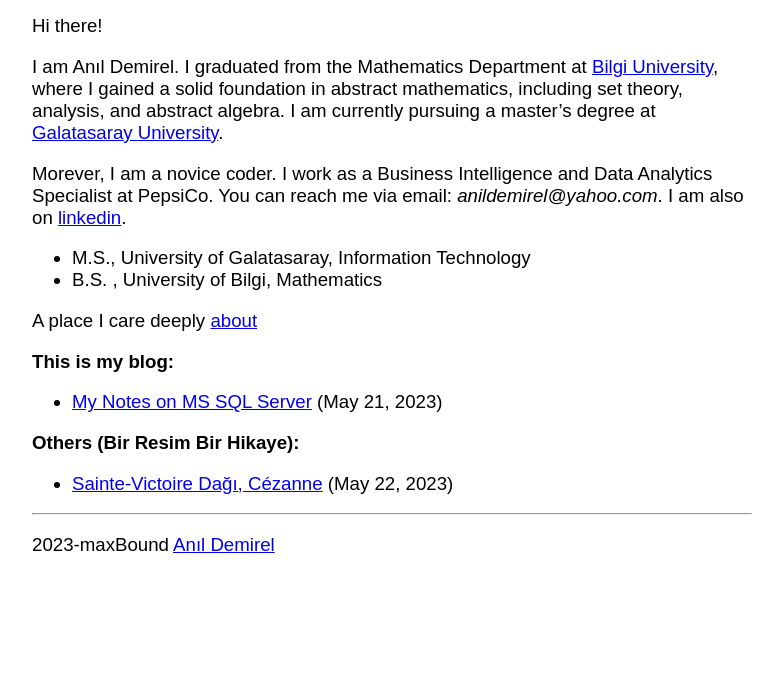
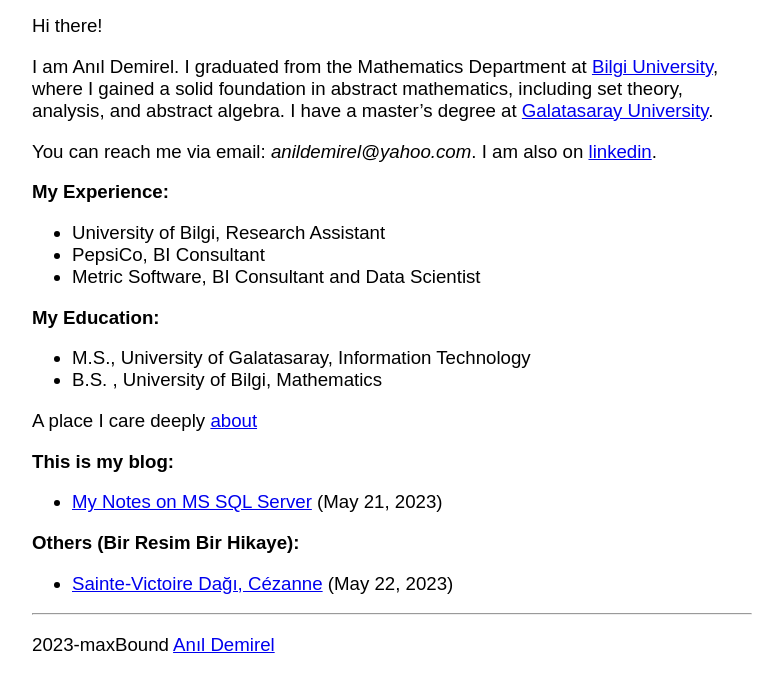
Before and after one commit to anildemirel/anildemirel.github.io, a plain HTML site: page index.html in a window 1280 px wide. Shown: the part 220-912 px from the top of the page, without its empty margins (248-1031 px from the left). Before the commit the page ends 815 px from the top, so only its background shows below. Drawn offline with Linux system fonts and the light colour scheme.

Commit message:
Move everything to pandoc

```diff
--- a/index.html
+++ b/index.html
@@ -30,15 +30,20 @@
 </p>
 <p>Hi there!</p>
 <p>I am Anıl Demirel. I graduated from the Mathematics Department at <a
-href="https://www.bilgi.edu.tr/en/academic/faculty-of-engineering-and-natural-sciences/mathematics/">Bilgi
+href="https://www.bilgi.edu.tr/tr/haber/8103/prof-dr-ali-nesin-2018-leelavati-odulune-layik-goruldu/">Bilgi
 University</a>, where I gained a solid foundation in abstract
-mathematics, including set theory, analysis, and abstract algebra. I am
-currently pursuing a master’s degree at <a
-href="https://gsu.edu.tr/en">Galatasaray University</a>.</p>
-<p>Morever, I am a novice coder. I work as a Business Intelligence and
-Data Analytics Specialist at PepsiCo. You can reach me via email:
-<em>anildemirel@yahoo.com</em>. I am also on <a
-href="https://www.linkedin.com/in/anildemirel/">linkedin</a>.</p>
+mathematics, including set theory, analysis, and abstract algebra. I
+have a master’s degree at <a href="https://gsu.edu.tr/en">Galatasaray
+University</a>.</p>
+<p>You can reach me via email: <em>anildemirel@yahoo.com</em>. I am also
+on <a href="https://www.linkedin.com/in/anildemirel/">linkedin</a>.</p>
+<p><strong>My Experience:</strong></p>
+<ul>
+<li>University of Bilgi, Research Assistant</li>
+<li>PepsiCo, BI Consultant</li>
+<li>Metric Software, BI Consultant and Data Scientist</li>
+</ul>
+<p><strong>My Education:</strong></p>
 <ul>
 <li>M.S., University of Galatasaray, Information Technology</li>
 <li>B.S. , University of Bilgi, Mathematics</li>
```
Also changed, not shown: 1 other file.
